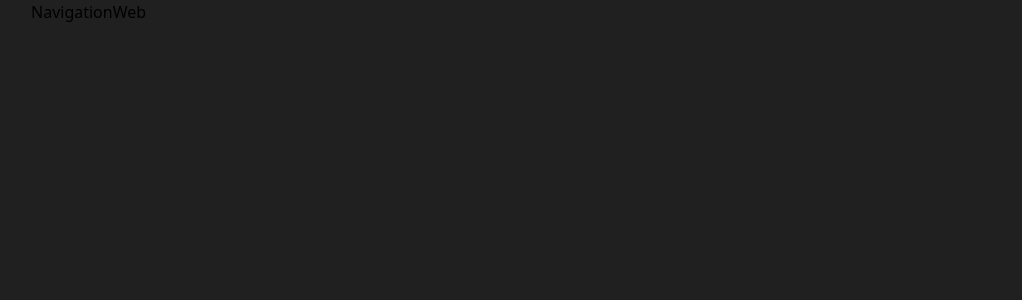
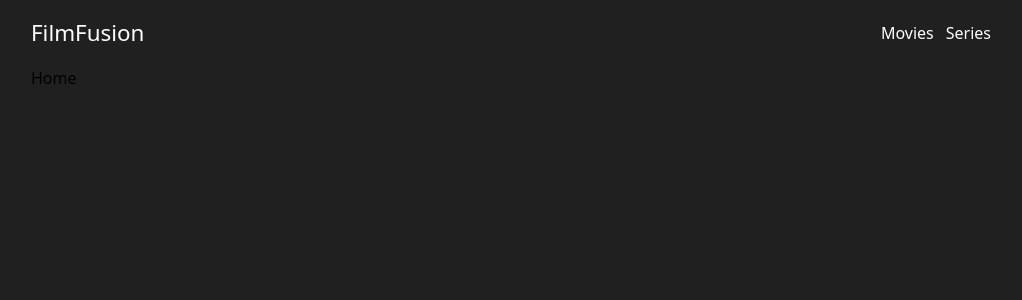
Before and after one commit to myatminag/FilmFusion, a React (Vite) app: page / in a window 1280 px wide. Shown: the top 300 px of the page, without its empty margins (129-1151 px from the left). Built offline with nearby package versions, Linux system fonts and the light colour scheme; no server answers.

Commit message:
update: web navigation

```diff
--- a/src/components/Navigation/NavigationWeb.tsx
+++ b/src/components/Navigation/NavigationWeb.tsx
@@ -1,5 +1,20 @@
+import { Link } from "react-router-dom";
+
 const NavigationWeb = () => {
-    return <div>NavigationWeb</div>;
+    return (
+        <nav className="w-full py-4 flex items-center justify-between">
+            <p className="text-white text-xl">FilmFusion</p>
+
+            <div className="flex items-center gap-x-3">
+                <Link to="/movies" className="text-white">
+                    Movies
+                </Link>
+                <Link to="/series" className="text-white">
+                    Series
+                </Link>
+            </div>
+        </nav>
+    );
 };
 
 export default NavigationWeb;
--- /dev/null
+++ b/src/pages/Movies/index.tsx
@@ -0,0 +1,5 @@
+const Movies = () => {
+    return <div>Movies</div>;
+};
+
+export default Movies;
--- /dev/null
+++ b/src/pages/Series/index.tsx
@@ -0,0 +1,5 @@
+const Series = () => {
+    return <div>Enter</div>;
+};
+
+export default Series;
--- a/src/pages/home/Home.tsx
+++ b/src/pages/home/Home.tsx
@@ -1,40 +1,5 @@
-// api
-import { useGetPopularMovies } from "@/api/movies/popular-query";
-import { useGetNowPlayingMovies } from "@/api/movies/nowplaying-query";
-
-// components
-import Popular from "@/components/movies/Popular";
-import NowPlaying from "@/components/movies/NowPlaying";
-
 const Home = () => {
-    const popularMoviesResult = useGetPopularMovies();
-    const nowPlayingMoviesResult = useGetNowPlayingMovies();
-
-    // loading
-    const isLoading =
-        popularMoviesResult.isLoading || nowPlayingMoviesResult.isLoading;
-
-    const isError =
-        popularMoviesResult.isError || nowPlayingMoviesResult.isError;
-
-    const popularMovies = (popularMoviesResult?.data?.pages || []).flatMap(
-        (page) => page.results
-    );
-    const nowPlayingMovies = (
-        nowPlayingMoviesResult?.data?.pages || []
-    ).flatMap((page) => page.results);
-
-    if (isLoading) return <p>Loading...</p>;
-
-    if (isError) return null;
-
-    return (
-        <div>
-            <Popular popularMovies={popularMovies} />
-
-            {/* <NowPlaying nowPlayingMovies={nowPlayingMovies} /> */}
-        </div>
-    );
+    return <div>Home </div>;
 };
 
 export default Home;
```
Also changed, not shown: src/router.tsx (+4 -4 lines).
